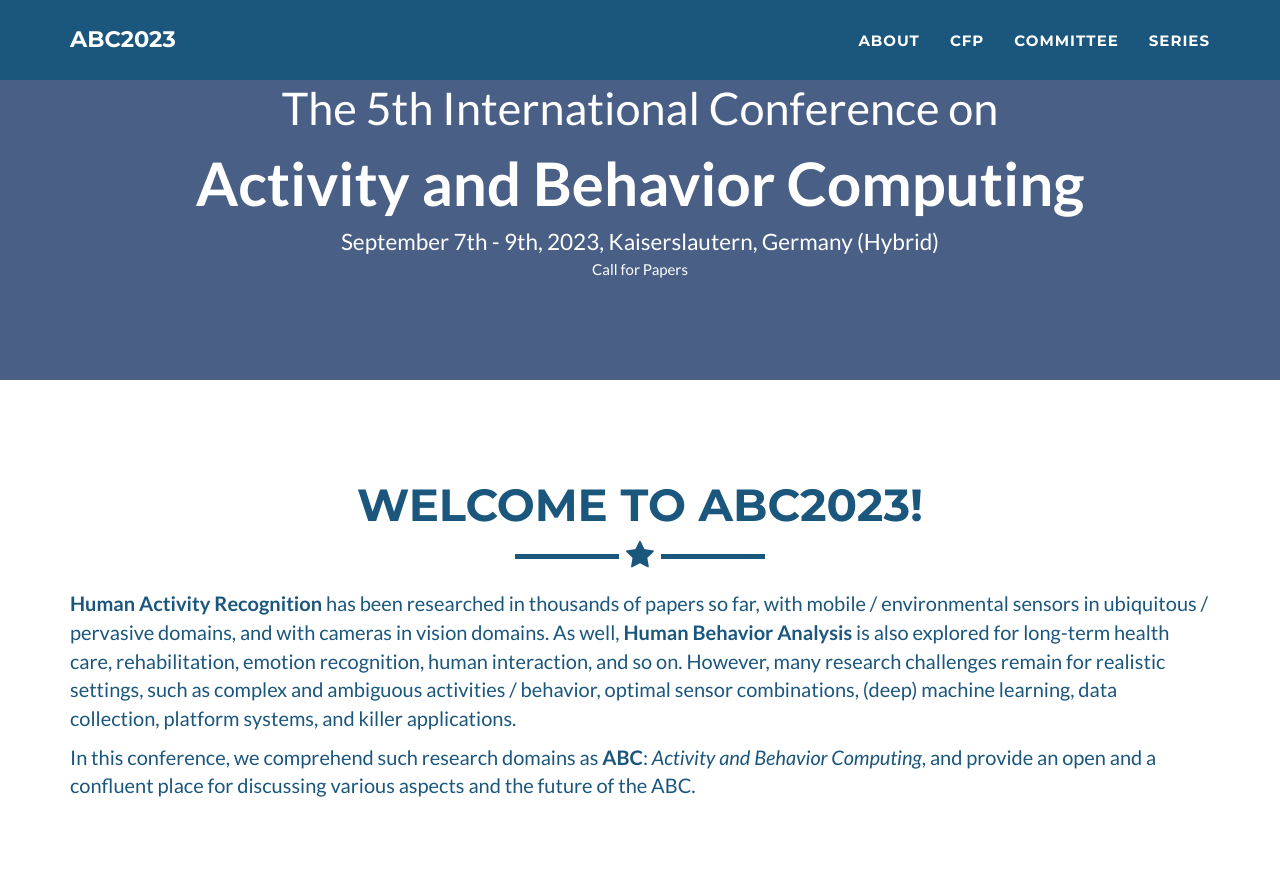
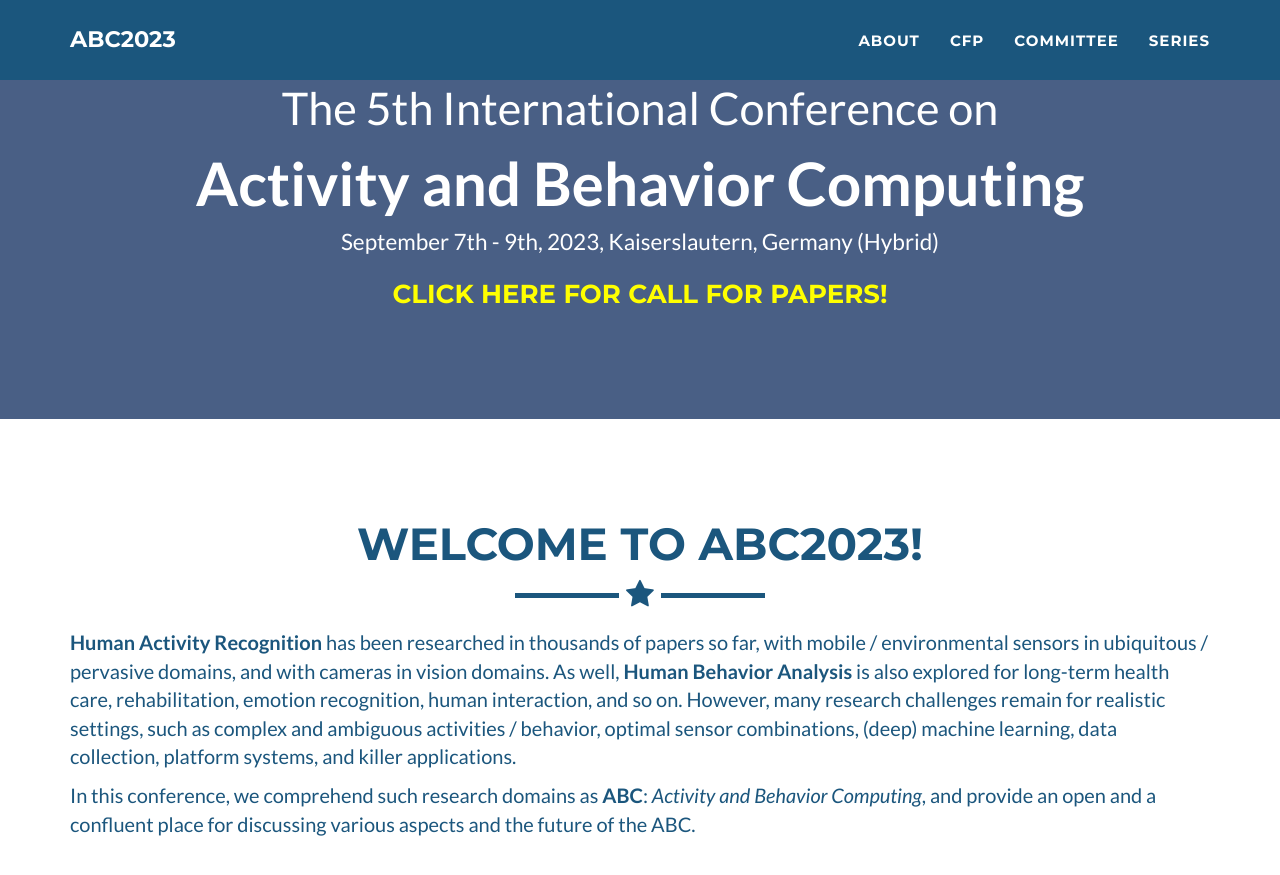
Before and after one commit to abc-research/abc-research.github.io, a Jekyll site: the page built from index.html, in a window 1280 px wide and 900 px high, scrolled down 523 px. Shown: the top 875 px of the window. Built offline with Jekyll 4.4.1, drawn with Linux system fonts in a browser that asks for light colours.

Commit message:
Update _config.yml

```diff
--- a/_config.yml
+++ b/_config.yml
@@ -12,10 +12,10 @@ meta_author: Sozo Lab
 location: Kaiserslautern, Germany (Hybrid)
 date: September 7th - 9th, 2023
 #addition: 'Ca (<b>Kaiserslautern, Germany (Hybrid)</b>)'
-addition: 'Call for Papers <a href="https://abc-research.github.io/img/cfpABC23.pdf"></a>'
 conjunction:
   name: ICIEV&IVPR2022
   url: http://cennser.org/ICIEV/
+addition: <h3><a href="https://abc-research.github.io/img/cfpABC23.pdf"><b style="color:yellow">Click HERE for Call for Papers!</b></a></h3>
 
 navitem:
   - name: About
```
